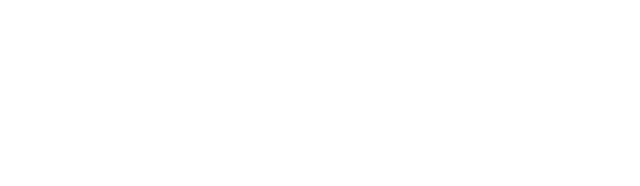
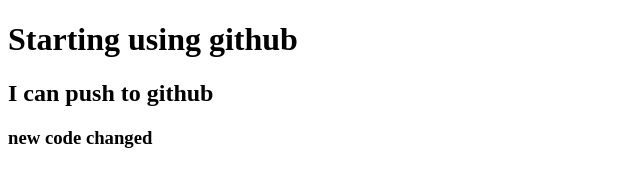
Before and after one commit to nazrultomas/my-second-repo, a plain HTML site: page index.html in a window 1280 px wide. Shown: the whole page, without its empty margins (0-640 px from the left). Drawn offline with Linux system fonts and the light colour scheme.

Commit message:
added header

```diff
--- a/index.html
+++ b/index.html
@@ -7,6 +7,9 @@
     <title><My-second-repo></My-second-repo></title>
 </head>
 <body>
+    <h1> Starting using github</h1>
+    <h2> I can push to github</h2>
+    <h3> new code changed </h3>
 
 </body>
 </html>
```
